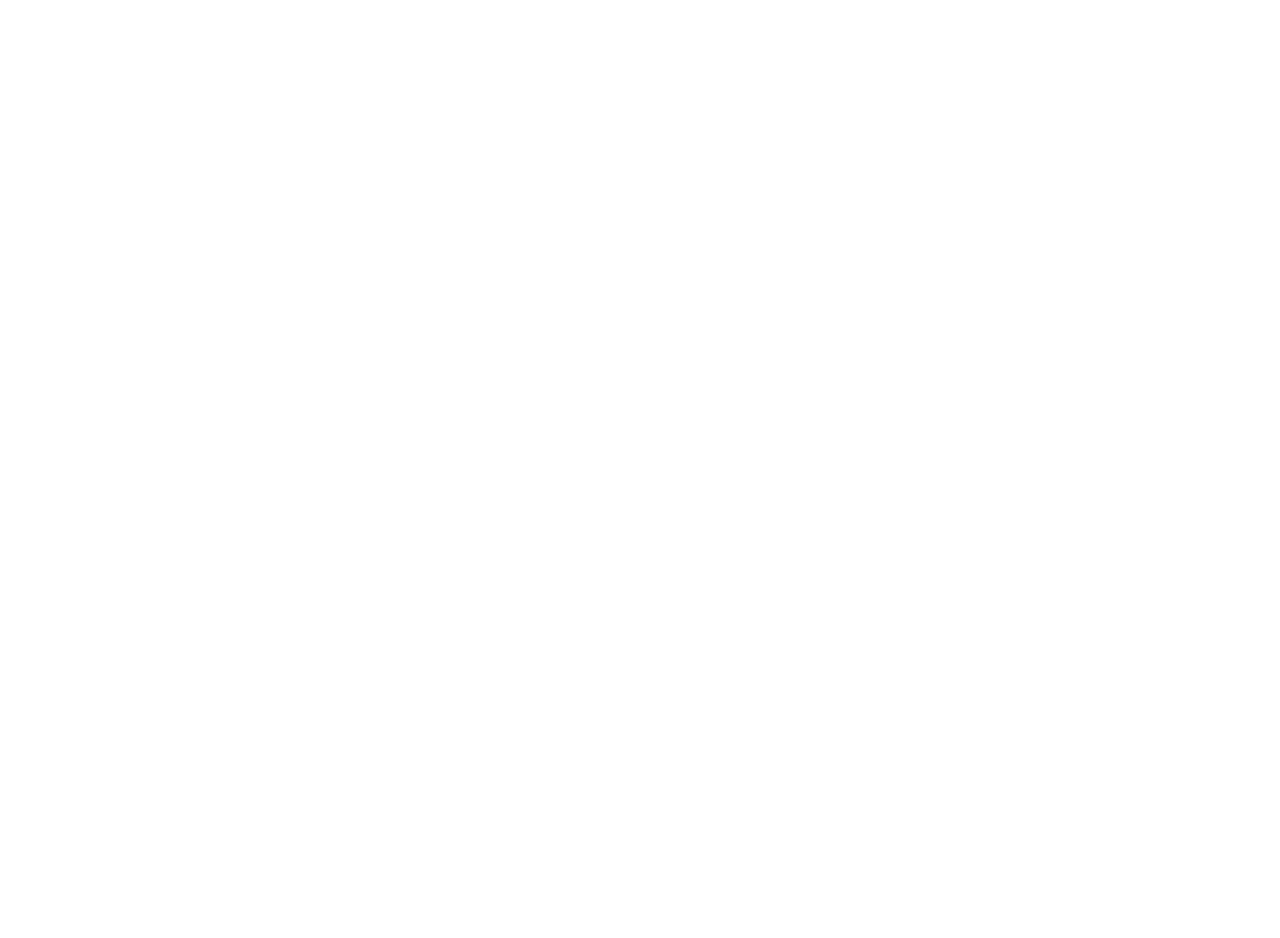
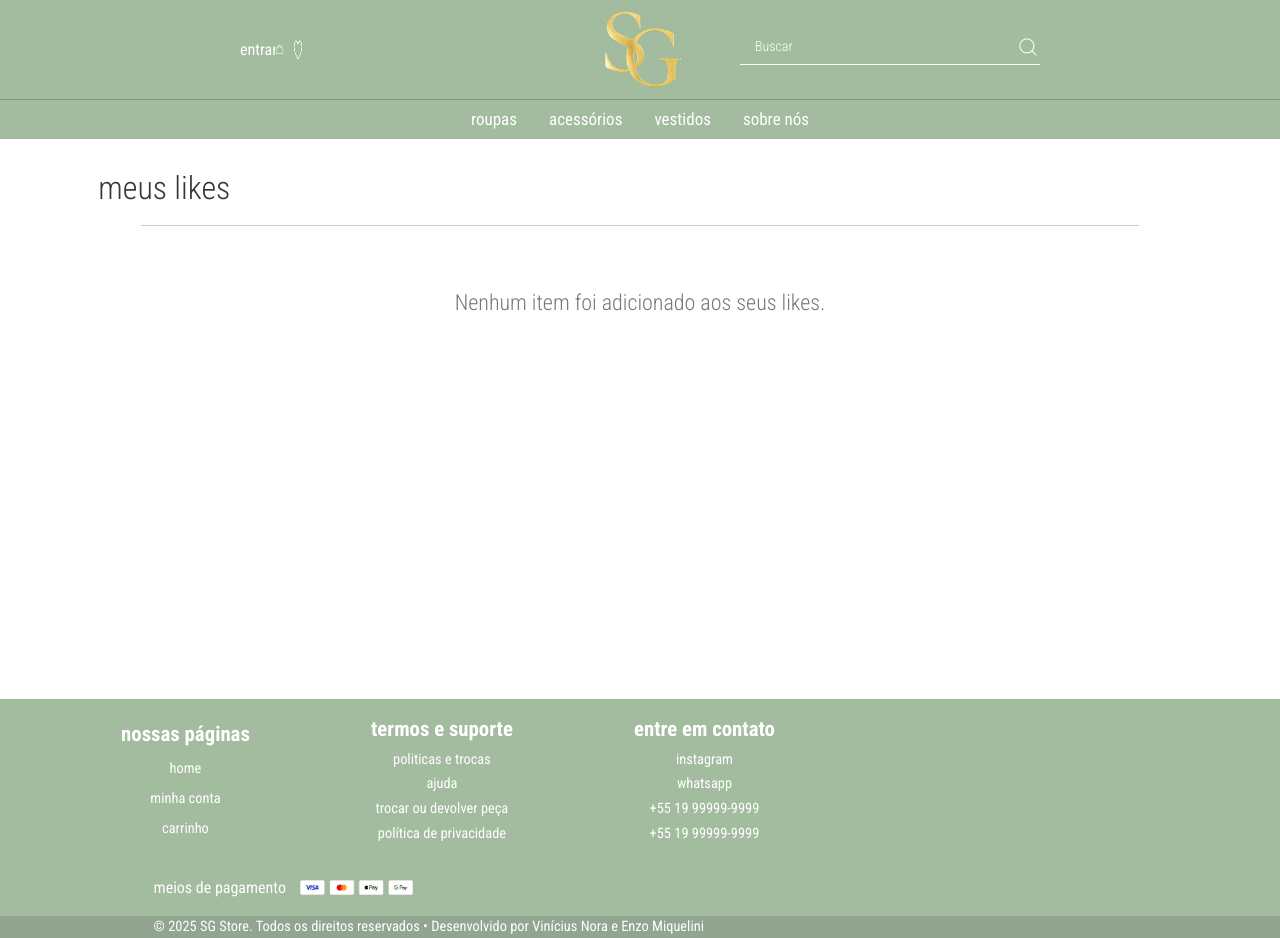
Before and after one commit to viniciusnora17/FrontEnd_SG_Store, a React (Vite) app: page /liked in a window 1280 px wide. Before the commit this address had no page. Before the commit the page ends 800 px from the top, so only its background shows below. Built offline with nearby package versions, Linux system fonts and the light colour scheme.

Commit message:
Criação da página de like e  modal de criar conta

```diff
--- a/src/App.jsx
+++ b/src/App.jsx
@@ -5,6 +5,7 @@
 import ProductPage from "./pages/ProductPage";
 import Categoria from "./pages/Categoria";
 import Login from "./pages/Login";
+import Gostei from "./pages/Gostei"
 
 function App() {
   return (
@@ -14,8 +15,10 @@
         <Route path="/sobre-nos" element={<SobreNos />} />
         <Route path="/produto" element={<ProductPage />} />
         <Route path="/categoria/:slug" element={<Categoria />} />
+        <Route path="/liked" element={<Gostei/>}/>
 
         <Route path="/login" element={<Login />} />
+
       </Routes>
     </Router>
   );
--- a/src/components/navbar/Navbar.css
+++ b/src/components/navbar/Navbar.css
@@ -89,9 +89,3 @@
   gap: 10px;
   width: 8%;
 }
-
-@media(max-width: 425px){
-  /* .logo{
-    width: 100px !important;
-  } */
-}
--- a/src/components/navbar/Navbar.jsx
+++ b/src/components/navbar/Navbar.jsx
@@ -5,9 +5,11 @@
 import magnifyingGlass from '../../icons/magnifying-glass.png';
 import Bag from '../../icons/shopping-bag.png';
 import Heart from '../../icons/heart.png';
-import { Link } from "react-router-dom";
+import { Link, useNavigate } from "react-router-dom";
 
 const Navbar = () => {
+  const navigate = useNavigate();
+
   return (
     <div className='navbar'>
       <div className='user-area'>
@@ -16,7 +18,7 @@
         </div>
         <div className='shop-cart cursor-pointer'>
           <img src={Bag} alt="Carrinho de Compras" />
-          <img src={Heart} alt="Carrinho de Compras" />
+          <img className='h-5.5'  onClick={() => navigate("/liked")}  src={Heart} alt="Carrinho de Compras" />
         </div>
       </div>
 
--- /dev/null
+++ b/src/pages/Gostei.css
@@ -0,0 +1,18 @@
+.my-liked{
+    font-weight: 300;
+    overflow: hidden;
+    font-size: 2rem;
+    color: #353835;
+
+    margin-top: 25px;
+    width: 18%;
+    text-align: right;
+}
+
+.line{
+    width: 78%;
+    height: 1px;
+    margin: auto;
+    margin-top: 1%;
+    background-color: rgb(204, 204, 204);
+}
--- /dev/null
+++ b/src/pages/Gostei.jsx
@@ -0,0 +1,35 @@
+import React from "react";
+import Navbar from '../components/navbar/Navbar';
+import Dropdown from '../components/navbar/Dropdown';
+import Footer from '../components/footer/Footer';
+import './Gostei.css'
+
+function SobreNos() {
+  const likes = [];
+  return (
+    <>
+      <Navbar />
+      <Dropdown/>
+
+      <div className="h-[70dvh]">
+          <h2 className="my-liked">meus likes</h2>
+          <div className="line"></div>
+
+             {likes.length === 0 && (
+          <p style={{
+            textAlign: "center",
+            color: "#777",
+            fontSize: "22px",
+            marginTop: "60px",
+            fontWeight: "300",
+          }}>
+            Nenhum item foi adicionado aos seus likes.
+          </p>
+        )}
+      </div>
+      <Footer />
+    </>
+  );
+}
+
+export default SobreNos;
--- a/src/pages/Login.jsx
+++ b/src/pages/Login.jsx
@@ -1,16 +1,14 @@
-import { useParams } from "react-router-dom";
-import { useEffect, useState } from "react";
+import { useState } from "react";
 import Navbar from '../components/navbar/Navbar';
 import Dropdown from '../components/navbar/Dropdown';
 import Footer from '../components/footer/Footer';
-import './Login.css'
+import './Login.css';
 import Google from "../icons/google.png";
 import Apple from "../icons/apple.png";
 
+export default function Login() {
+  const [showModal, setShowModal] = useState(false);
 
-import { Link } from "react-router-dom";
-
-export default function Login() {
   return (
     <>
       <div className="navbar-container-fixed">
@@ -19,14 +17,12 @@
       </div>
 
       <div className="flex items-center justify-evenly h-[100vh] ">
-      <form className="form-login overflow-hidden"  action="">
-
+        <form className="form-login overflow-hidden" action="">
           <h2 className="subtitle-access overflow-hidden">acessar minha conta</h2>
 
           <div className="flex flex-col justify-evenly w-full h-[53%]">
-
             <div>
-            <label className="text-gray-700"  htmlFor="">email</label>
+              <label className="text-gray-700" htmlFor="">email</label>
               <input className="input-login" type="email" />
             </div>
 
@@ -42,15 +38,14 @@
           </div>
 
           <div className="flex items-center justify-around gap-20 w-[100%] btn-google">
-       <button>entrar com sua conta google</button>
+            <button type="button">entrar com sua conta google</button>
             <img src={Google} alt="" />
           </div>
 
           <div className="flex items-center justify-around gap-20 w-[100%] btn-apple">
-       <button>entrar com sua conta apple</button>
+            <button type="button">entrar com sua conta apple</button>
             <img src={Apple} alt="" />
           </div>
-
         </form>
 
         <div className="line-login"></div>
@@ -62,13 +57,40 @@
             <p>-saiba de descontos</p>
             <p>-fique por dentro de lançamentos</p>
           </div>
-        <button className="btn-entrar">criar conta</button>
-
+          <button
+            className="btn-entrar"
+            type="button"
+            onClick={() => setShowModal(true)}
+          >
+            criar conta
+          </button>
+        </div>
       </div>
 
+      {/* Modal */}
+      {showModal && (
+        <div className="fixed inset-0 bg-black/50 flex items-center justify-center z-50">
+          <div className="bg-white !p-14 rounded-lg w-[500px] h-[500px] shadow-lg">
+            <div className="flex !items-center justify-between">
+              <h2 className="text-4xl font-light !mb-4 overflow-hidden">criar conta</h2>
+              <button
+                onClick={() => setShowModal(false)}
+                className="!mb-3 underline text-gray-600 cursor-pointer"
+              >
+                Fechar
+              </button>
+            </div>
+            <form className="flex flex-col gap-5 !mt-6">
+              <input type="text" placeholder="Nome completo" className="input-login !p-2" />
+              <input type="email" placeholder="Email" className="input-login !p-2" />
+              <input type="password" placeholder="Senha" className="input-login !p-2" />
+              <button className="btn-entrar">registrar</button>
+            </form>
+          </div>
+        </div>
+      )}
 
-    </div>
-
+      <Footer />
     </>
   );
 }
```
Lines whose indentation alone changed are shown as unchanged.
